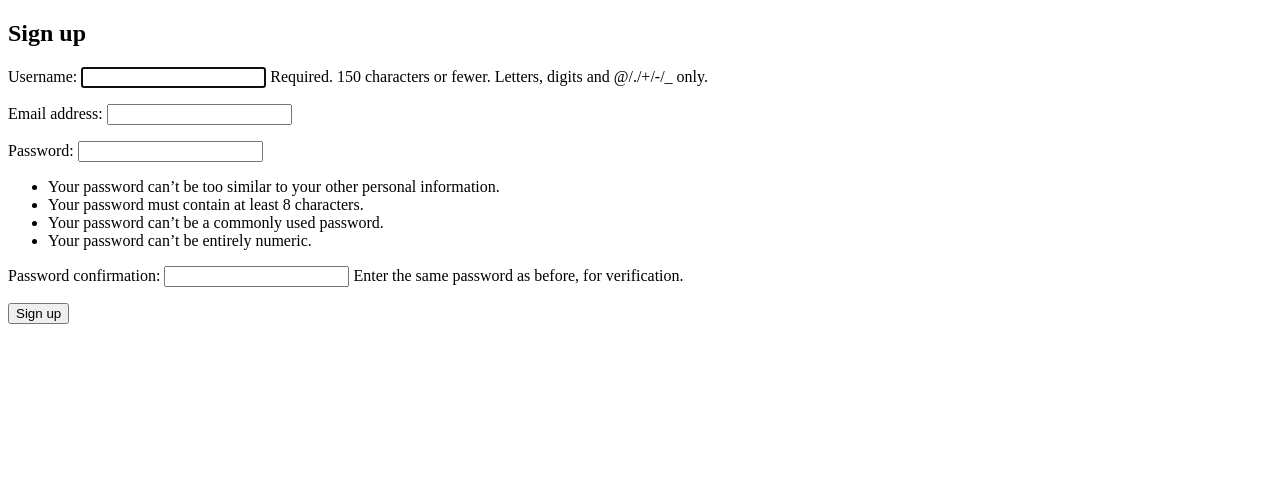
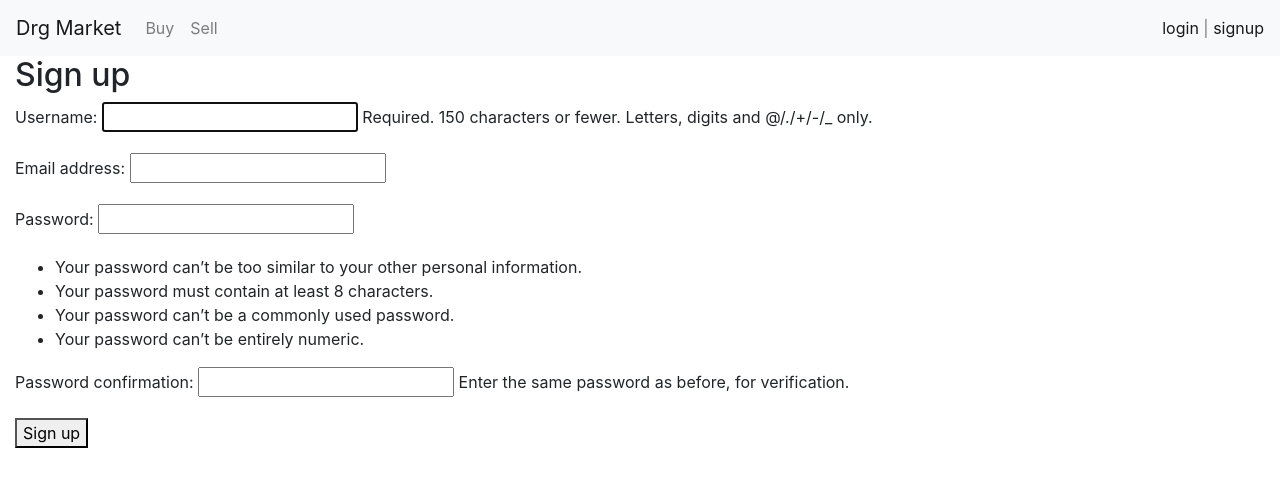
Before and after one commit to jeffreytu/drg-market, a Django app: page /users/signup/ in a window 1280 px wide. Shown: the top 487 px of the page. Run offline with Django 3.2, Linux system fonts and the light colour scheme; some libraries are stand-ins or nearby versions.

Commit message:
add bootstrap and authenticated user homepage

```diff
--- a/src/settings.py
+++ b/src/settings.py
@@ -110,5 +110,5 @@ USE_TZ = True
 STATIC_URL = '/static/'
 
 AUTH_USER_MODEL = 'users.CustomUser'
-LOGIN_REDIRECT_URL = 'home'
+LOGIN_REDIRECT_URL = 'user-home'
 LOGOUT_REDIRECT_URL = 'home'
--- a/store/templates/home.html
+++ /dev/null
@@ -1 +0,0 @@
-i'm home
--- a/store/urls.py
+++ b/store/urls.py
@@ -2,7 +2,8 @@ from django.urls import path
 from .views import *
 
 urlpatterns = [
-    path('', productList, name='product-list'),
+    path('user/', userHome, name='user-home'),
+    path('list/', productList, name='product-list'),
     path('sell/', createListing, name='create-listing'),
     path('<str:sku>/', productDetail, name='product-detail'),
     path('listing/<int:listing_id>/', productListingDetail, name='product-listing'),
--- a/templates/base.html
+++ b/templates/base.html
@@ -1,14 +1,19 @@
-<!-- templates/base.html -->
 <!DOCTYPE html>
-<html>
+<html lang="en">
 <head>
-  <meta charset="utf-8">
-  <title>{% block title %}Drg Market{% endblock %}</title>
+    <meta charset="UTF-8">
+    <meta name="viewport" content="width=device-width, initial-scale=1.0">
+    <title>Store</title>
+    <link rel="stylesheet" href="https://stackpath.bootstrapcdn.com/bootstrap/4.5.0/css/bootstrap.min.css" integrity="sha384-9aIt2nRpC12Uk9gS9baDl411NQApFmC26EwAOH8WgZl5MYYxFfc+NcPb1dKGj7Sk" crossorigin="anonymous">
 </head>
 <body>
-  <main>
+    {% include "navbar.html" %}
+    <div class="container-fluid">
     {% block content %}
-    {% endblock %}
-  </main>
+    {% endblock content %}
+    </div>
+    <script src="https://code.jquery.com/jquery-3.5.1.slim.min.js" integrity="sha384-DfXdz2htPH0lsSSs5nCTpuj/zy4C+OGpamoFVy38MVBnE+IbbVYUew+OrCXaRkfj" crossorigin="anonymous"></script>
+    <script src="https://cdn.jsdelivr.net/npm/popper.js@1.16.0/dist/umd/popper.min.js" integrity="sha384-Q6E9RHvbIyZFJoft+2mJbHaEWldlvI9IOYy5n3zV9zzTtmI3UksdQRVvoxMfooAo" crossorigin="anonymous"></script>
+    <script src="https://stackpath.bootstrapcdn.com/bootstrap/4.5.0/js/bootstrap.min.js" integrity="sha384-OgVRvuATP1z7JjHLkuOU7Xw704+h835Lr+6QL9UvYjZE3Ipu6Tp75j7Bh/kR0JKI" crossorigin="anonymous"></script>
 </body>
 </html>
--- /dev/null
+++ b/templates/navbar.html
@@ -0,0 +1,25 @@
+<nav class="navbar navbar-expand-lg navbar-light bg-light">
+  <a class="navbar-brand" href="#">Drg Market</a>
+  <button class="navbar-toggler" type="button" data-toggle="collapse" data-target="#navbarText" aria-controls="navbarText" aria-expanded="false" aria-label="Toggle navigation">
+    <span class="navbar-toggler-icon"></span>
+  </button>
+  <div class="collapse navbar-collapse" id="navbarText">
+    <ul class="navbar-nav mr-auto">
+      <li class="nav-item">
+        <a class="nav-link" href="{% url 'product-list' %}">Buy</a>
+      </li>
+      <li class="nav-item">
+        <a class="nav-link" href="{% url 'create-listing' %}">Sell</a>
+      </li>
+    </ul>
+    <span class="navbar-text">
+      {% if user.is_authenticated %}
+        Hi, {{ user.username }}
+        <span><a href="{% url 'logout' %}">logout</a></span>
+      {% else %}
+        <a href="{% url 'login' %}">login</a> |
+        <a href="{% url 'signup' %}">signup</a>
+      {% endif %}
+    </span>
+  </div>
+</nav>
```
Also changed, not shown: store/templates/base.html (deleted, +0 -12 lines), store/templates/user_home.html (added, +13 -0 lines), store/views.py (+9 -0 lines), templates/home.html (+2 -5 lines).
